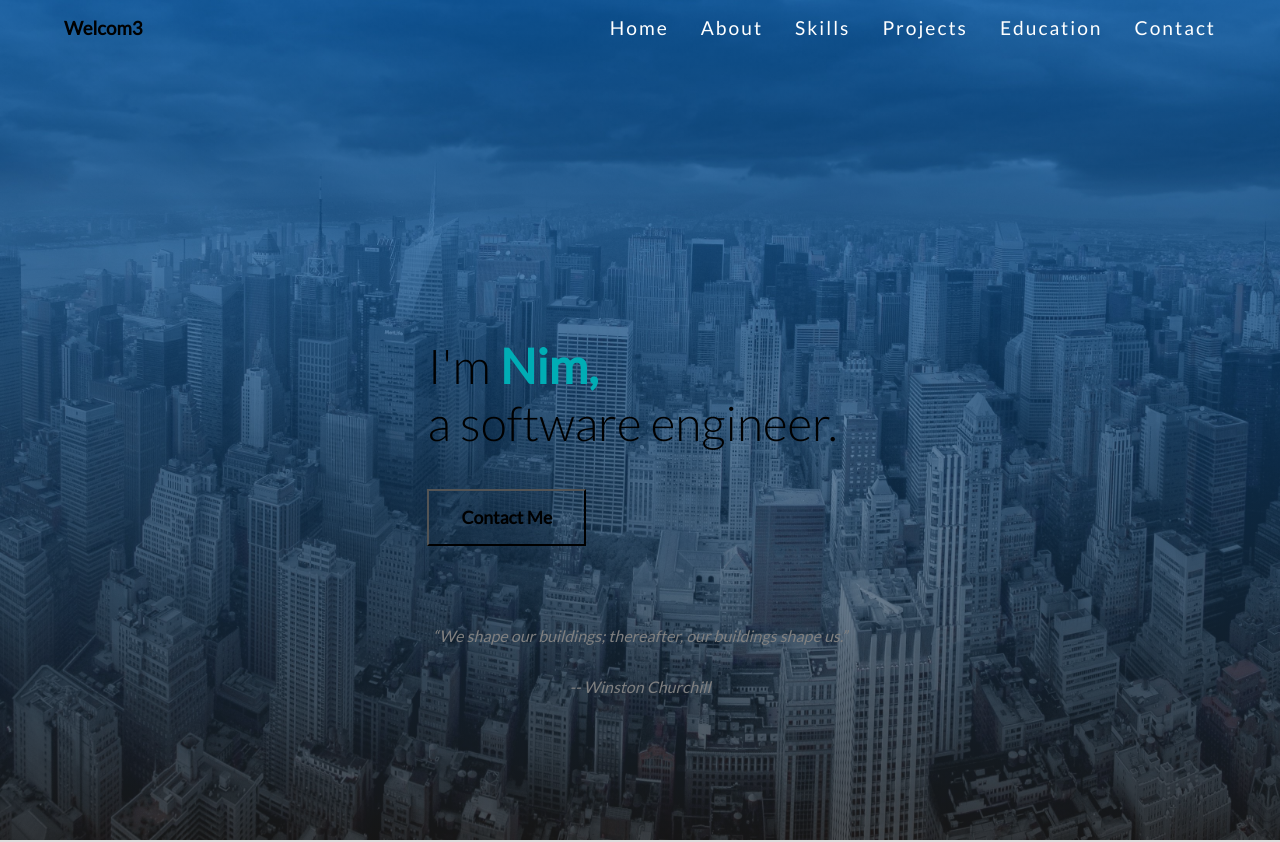
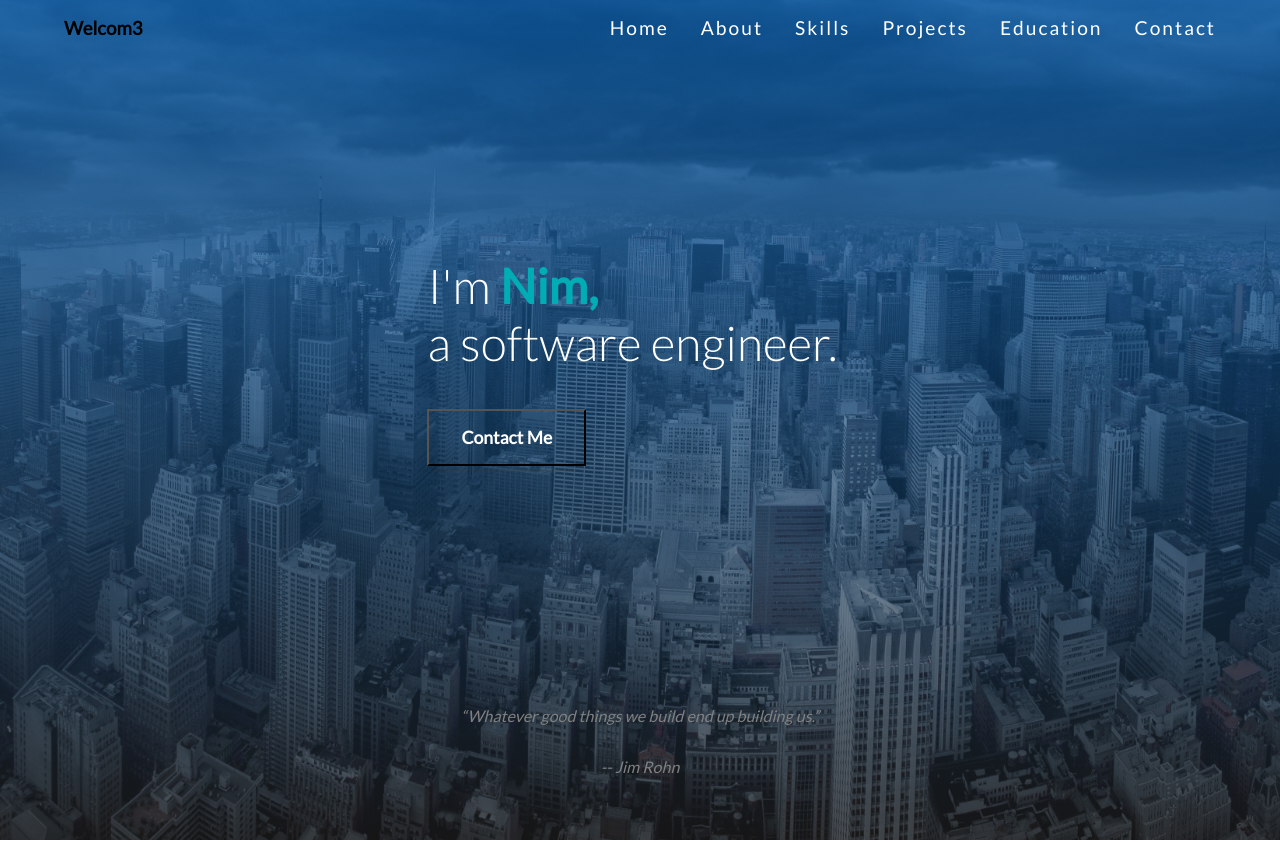
Before and after one commit to nimaester/personalsite, a React (Create React App) app: page / in a window 1280 px wide. Shown: the top 842 px of the page. Built offline with nearby package versions, Linux system fonts and the light colour scheme.

Commit message:
fixing nav animations

```diff
--- a/src/Hero.js
+++ b/src/Hero.js
@@ -19,6 +19,9 @@ const Hero = forwardRef((props, ref) => {
     controls.start("hidden");
   }
 
+  const scrollSmoothHandler = (ref) => {
+    ref.current.scrollIntoView({ behavior: "smooth"});
+  };
 
   return (
     <div ref={ref}>
@@ -52,8 +55,8 @@ const Hero = forwardRef((props, ref) => {
               Contact Me
             </motion.button>
           </motion.div>
-          <p className='quotes'>“We shape our buildings; thereafter, our buildings shape us.”</p>
-        <p className='quotee'>-- Winston Churchill</p>
+          <p className='quotes'>“Whatever good things we build end up building us.”</p>
+        <p className='quotee'>-- Jim Rohn</p>
         </div>
       </motion.section>
     </div>
--- a/src/animations/animation.js
+++ b/src/animations/animation.js
@@ -22,7 +22,7 @@ export const primaryFadeAnimation = {
 
 export const slideLeftAnimation = {
   hidden: {
-    x: -200,
+    x: -50,
     opacity: 0,
   },
   show: {
@@ -58,7 +58,7 @@ export const slideUpAnimation = {
 
 export const slideRightAnimation = {
   hidden: {
-    x: 50,
+    x: 15,
     opacity: 0,
   },
   show: {
--- a/src/styles/_about.scss
+++ b/src/styles/_about.scss
@@ -3,7 +3,7 @@
   display: flex;
   height: 105vh;
   align-items: center;
-  // color: white;
+  color: white;
   justify-content: center;
   background: linear-gradient(
     rgba(0, 132, 255, 0.486),
@@ -28,8 +28,9 @@
     padding: 1rem 2rem;
     // border: 3px solid #00adb5;
     background: transparent;
-    // color: white;
+    color: white;
     transition: all 0.5s ease;
+    margin-bottom: 10rem;
     &:hover {
       background-color: #00adb5;
     }
@@ -118,6 +119,7 @@
     padding: 18rem 2rem 0rem 2rem;
     button {
       width: 100%;
+      margin-bottom: 7rem;
     }
     .description {
       margin: auto;
@@ -165,6 +167,7 @@
     flex-direction: column;
     button {
       width: 100%;
+      margin-bottom: 1rem;
     }
     .description {
       margin: auto;
--- a/src/styles/_nav.scss
+++ b/src/styles/_nav.scss
@@ -65,7 +65,6 @@ nav {
 @media screen and (max-width: 865px) {
   nav {
     background-color: black;
-    justify-content: space-between;
     padding: 1rem 2rem 1rem 2rem;
     .nav-link {
       display: none;
--- a/src/styles/_skills.scss
+++ b/src/styles/_skills.scss
@@ -34,7 +34,7 @@
       flex-direction: column;
       align-items: center;
     }
-    padding: 3rem 2rem 0rem 2rem;
+    padding: 3rem 1rem 0rem 1rem;
     h2 {
       font-size: 3rem;
     }
--- a/src/styles/app.scss
+++ b/src/styles/app.scss
@@ -6,9 +6,10 @@
   box-sizing: border-box;
 }
 
-body {
+.root, body html {
   background-color: rgb(221, 221, 221);
   overflow-x: hidden;
+  position: relative;
 }
 
 .quotes {
```
